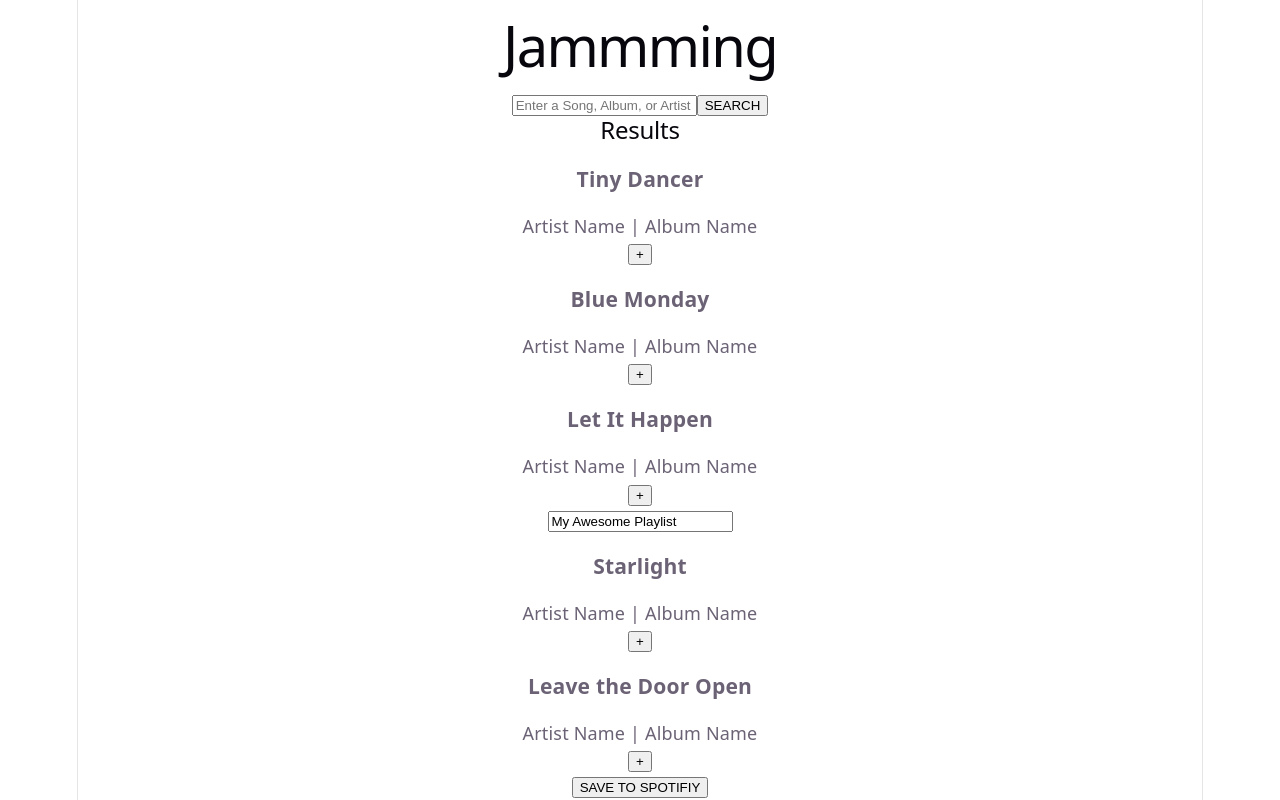
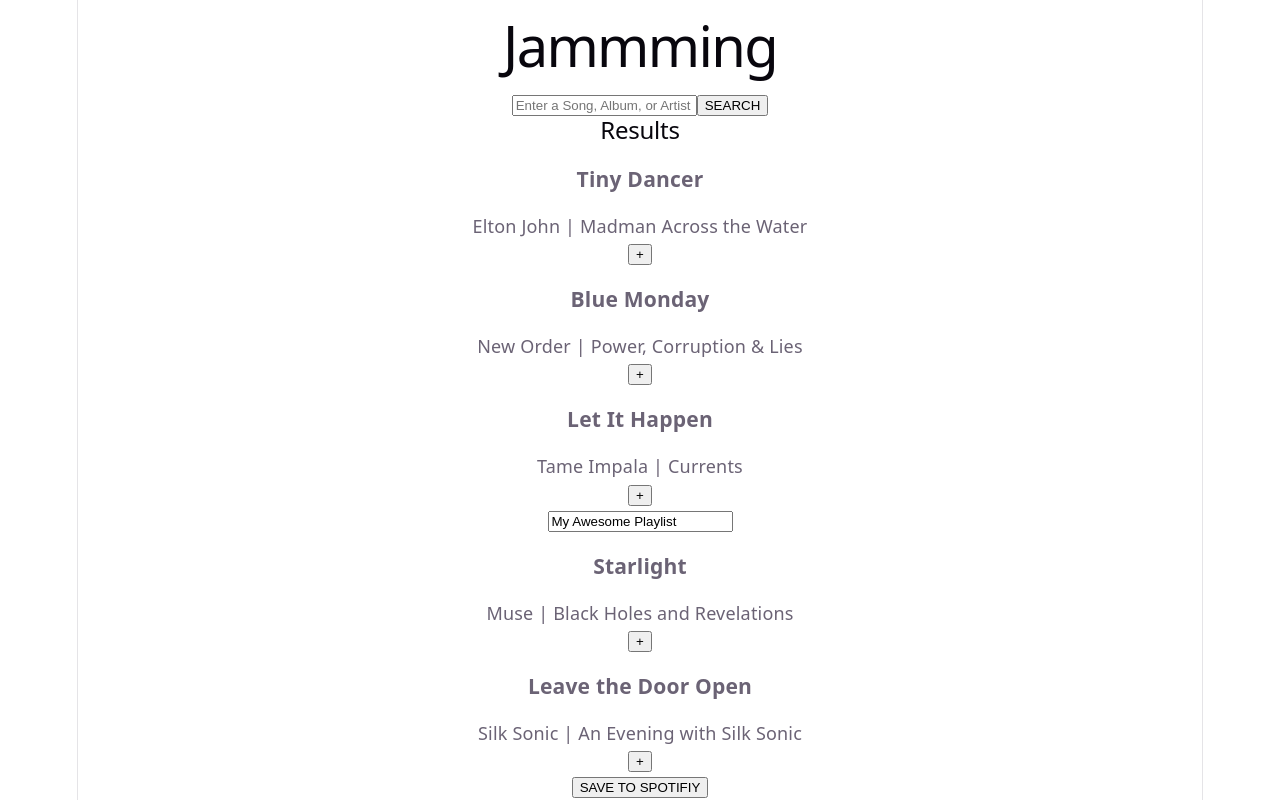
Before and after one commit to MayaKirken/Jammming, a React (Vite) app in the folder Jammming/: page / in a window 1280 px wide. Built offline with nearby package versions, Linux system fonts and the light colour scheme.

Commit message:
feat: implement adding tracks to playlist

```diff
--- a/Jammming/src/App.jsx
+++ b/Jammming/src/App.jsx
@@ -15,14 +15,20 @@
     { id: '4', name: 'Starlight', artist: 'Muse', album: 'Black Holes and Revelations' },
     { id: '5', name: 'Leave the Door Open', artist: 'Silk Sonic', album: 'An Evening with Silk Sonic' }
   ]);
-  console.log("App current search results:", searchResults);
+
+  const addTrack = (track) => {
+    if (playlistTracks.some((savedTrack) => savedTrack.id === track.id)) {
+      return;
+    }
+    setPlaylistTracks((prevTracks) => [...prevTracks, track]);
+  };
   return (
     <div>
       <h1>Ja<span className="highlight">mmm</span>ing</h1>
       <div className="App">
         <SearchBar />
         <div className="App-playlist">
-          <SearchResults searchResults={searchResults} />
+          <SearchResults searchResults={searchResults} onAdd={addTrack} />
           <Playlist playlistName={playlistName} playlistTracks={playlistTracks} />
         </div>
       </div>
--- a/Jammming/src/Components/SearchResults/SearchResults.jsx
+++ b/Jammming/src/Components/SearchResults/SearchResults.jsx
@@ -6,7 +6,7 @@
     return (
         <div className="SearchResults">
             <h2>Results</h2>
-            <TrackList tracks={props.searchResults} />
+            <TrackList tracks={props.searchResults} onAdd={props.onAdd} />
         </div>
     );
 }
--- a/Jammming/src/Components/Track/Track.jsx
+++ b/Jammming/src/Components/Track/Track.jsx
@@ -2,17 +2,20 @@
 import './Track.css';
 
 function Track(props) {
+    const addTrack = () => {
+        props.onAdd(props.track);
+    };
     const renderAction = () => {
-        return <button className="Track-action">+</button>
+        return <button className="Track-action" onClick={addTrack}>+</button>
     };
 
     return (
         <div className="Track">
             <div className="Track-information">
                 <h3>{props.track.name}</h3>
-                <p>Artist Name | Album Name</p>
-                {renderAction()}
+                <p>{props.track.artist} | {props.track.album}</p>
             </div>
+            {renderAction()}
         </div>
     );
 }
--- a/Jammming/src/Components/TrackList/TrackList.jsx
+++ b/Jammming/src/Components/TrackList/TrackList.jsx
@@ -11,6 +11,7 @@
                         <Track
                             key={track.id}
                             track={track}
+                            onAdd={props.onAdd}
                         />
                     );
                 })}
```
